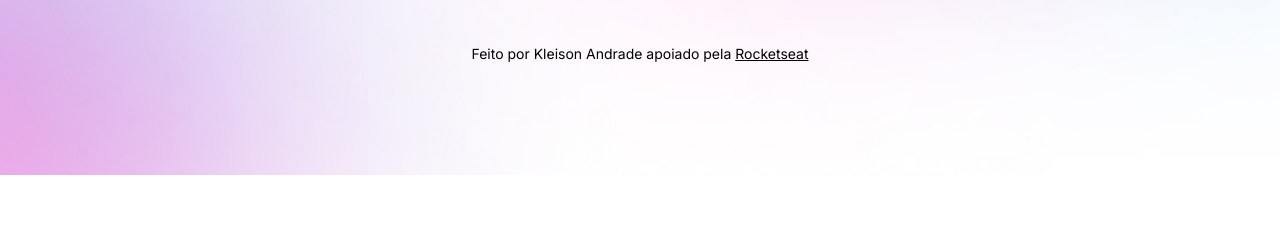
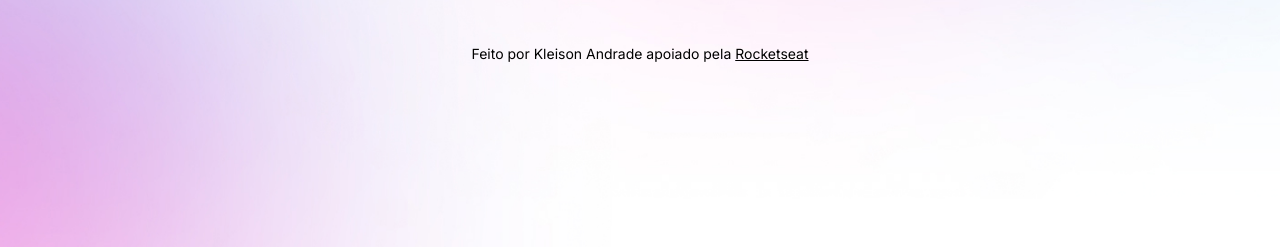
Before and after one commit to Bimsom/projeto, a plain HTML site: page index.html in a window 1280 px wide. Shown: the part 681-928 px from the top of the page. Before the commit the page ends 856 px from the top, so only its background shows below. Drawn offline with nearby package versions, Linux system fonts and the light colour scheme.

Commit message:
correction background based om media queies

```diff
--- a/style.css
+++ b/style.css
@@ -25,7 +25,7 @@
 
 body{
    background: var(--bg-url) no-repeat top center/cover;
-   height: 100vh;
+   height: 109vh;
 }
 
 body * {
@@ -161,13 +161,12 @@ footer {
 }
 
 
+/* media eueries */
 
-/* media eueries */
 @media (min-width: 700px) {
     :root{
         --bg-url: url(./asses/bg-desktop.jpg);
     }
-
     .light {
         --bg-url: url(./asses/bg-light.jpg);
     }
```
